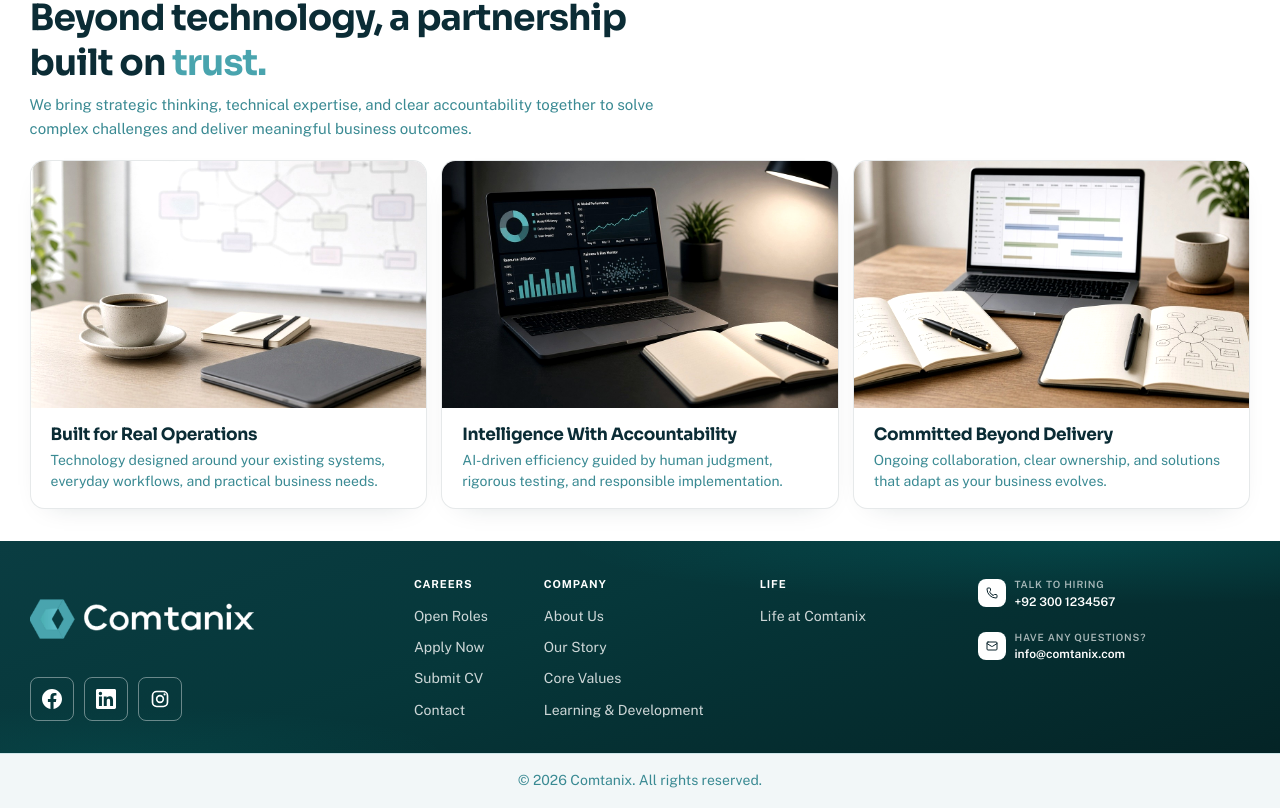
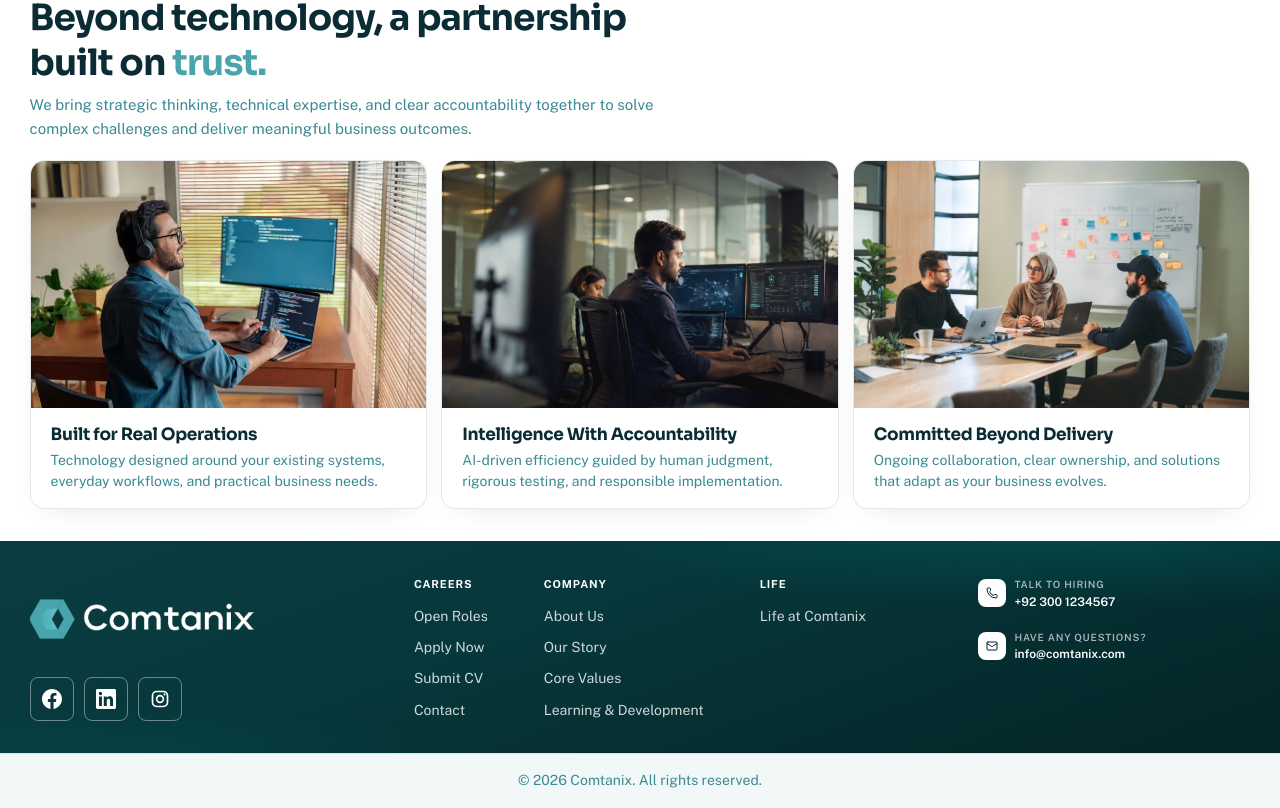
Before and after one commit to adnanhayat531/comtanixcareers, a Next.js app: page / in a window 1280 px wide. Shown: the part 2116-2924 px from the top of the page. Built offline with nearby package versions, Linux system fonts and the light colour scheme; no server answers.

Commit message:
Update HomePage image styling for improved visual consistency and clarity. Revise content.ts to reflect new team-focused images, enhancing alignment with branding and messaging.

```diff
--- a/src/app/page.tsx
+++ b/src/app/page.tsx
@@ -101,7 +101,7 @@ export default function HomePage() {
                     fill
                     sizes="(max-width: 768px) 100vw, 33vw"
                     quality={90}
-                    className="object-cover object-[center_40%] brightness-[1.03] contrast-[1.04] saturate-[0.94] transition duration-500 group-hover:scale-[1.03]"
+                    className="object-cover object-center transition duration-500 group-hover:scale-[1.03]"
                   />
                 </div>
                 <div className="flex flex-1 flex-col gap-1 px-4 py-3.5 sm:px-5 sm:py-4">
--- a/src/lib/data/content.ts
+++ b/src/lib/data/content.ts
@@ -141,22 +141,22 @@ export const CAPABILITIES = [
   },
 ] as const;
 
-/** Home — Why Comtanix (editorial workspace photos) */
+/** Home — Why Comtanix (team / faces photos) */
 export const WHY_COMTANIX = [
   {
     title: "Built for Real Operations",
     body: "Technology designed around your existing systems, everyday workflows, and practical business needs.",
-    image: "/why/why-operations-pro.jpg",
+    image: "/why/quality-first-v2.png",
   },
   {
     title: "Intelligence With Accountability",
     body: "AI-driven efficiency guided by human judgment, rigorous testing, and responsible implementation.",
-    image: "/why/why-intelligence-pro.jpg",
+    image: "/why/security-trust-v2.png",
   },
   {
     title: "Committed Beyond Delivery",
     body: "Ongoing collaboration, clear ownership, and solutions that adapt as your business evolves.",
-    image: "/why/why-commitment-pro.jpg",
+    image: "/why/working-as-one-team-v2.png",
   },
 ] as const;
 
```
